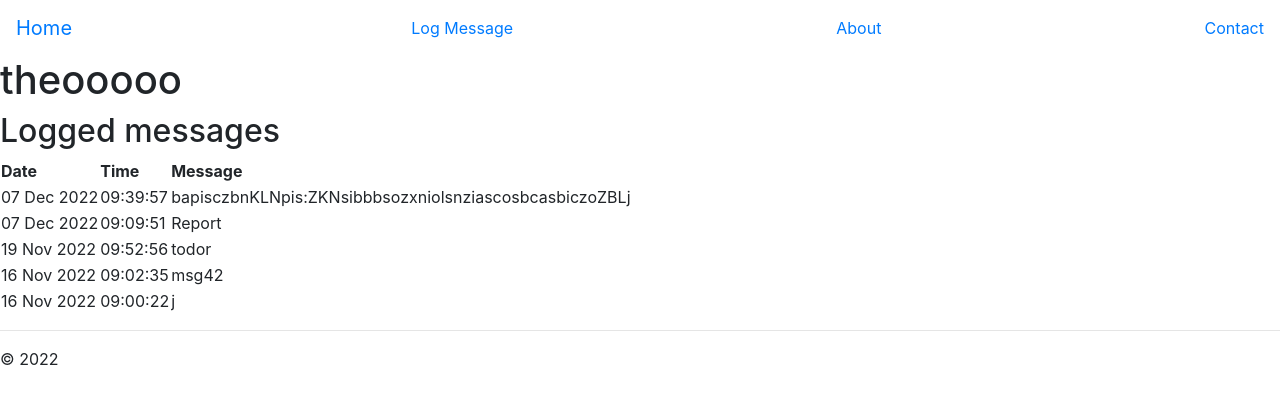
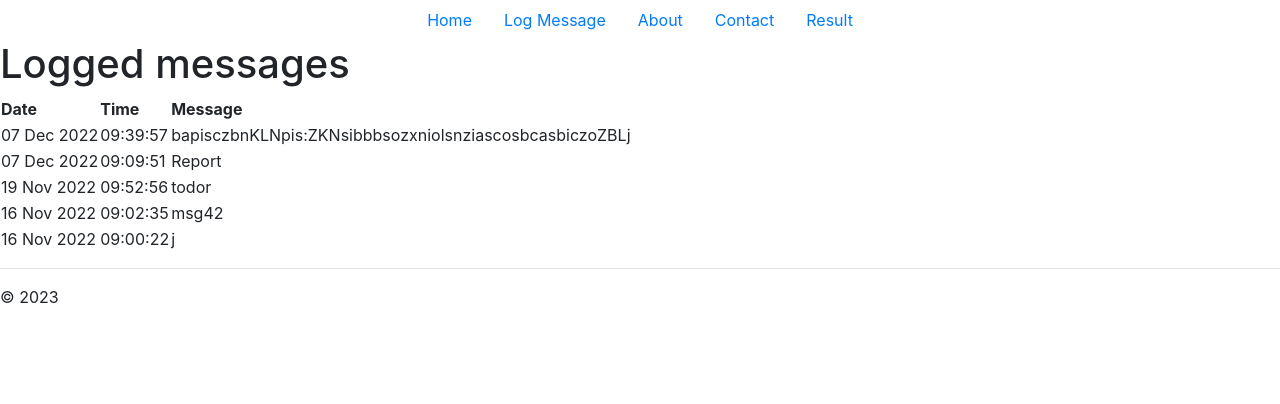
Before and after one commit to phil1110/ITP_2223_Suchagent, a Django app: page / in a window 1280 px wide. Shown: the top 404 px of the page. Run offline with Django 4.2, Linux system fonts and the light colour scheme; data comes from the database, SQL or seed files in the repository; parts of the project's set-up code (start-up, migrations or seed data) failed here and were passed over; some libraries are stand-ins or nearby versions.

```diff
--- a/hello/templates/hello/home.html
+++ b/hello/templates/hello/home.html
@@ -3,9 +3,7 @@
     Home
 {% endblock %}
 {% block content %}
-    <h1>theooooo</h1>
-    <h2>Logged messages</h2>
-
+    <h1>Logged messages</h1>
     {% if message_list %}
         <table class="message_list">
             <thead>
--- a/hello/templates/hello/layout.html
+++ b/hello/templates/hello/layout.html
@@ -9,19 +9,30 @@
 </head>
 
 <body>
-<div class="navbar">
-    <a href="{% url 'home' %}" class="navbar-brand">Home</a>
-    <a href="{% url 'log' %}" class="navbar-item">Log Message</a>
-    <a href="{% url 'about' %}" class="navbar-item">About</a>
-    <a href="{% url 'contact' %}" class="navbar-item">Contact</a>
-</div>
+  <ul class="nav nav-pills flex-column flex-sm-row justify-content-center">
+    <li class="nav-item">
+        <a class="flex-sm-fill text-sm-center nav-link" data-bs-toggle="nav-pills" aria-current="page" href="{% url 'home' %}">Home</a>
+    </li>
+    <li class="nav-item">
+        <a class="flex-sm-fill text-sm-center nav-link" data-bs-toggle="nav-pills" aria-current="page" href="{% url 'log' %}">Log Message</a>
+    </li>
+    <li class="nav-item">
+        <a class="flex-sm-fill text-sm-center nav-link" data-bs-toggle="nav-pills" aria-current="page" href="{% url 'about' %}">About</a>
+    </li>
+    <li class="nav-item">
+        <a class="flex-sm-fill text-sm-center nav-link" data-bs-toggle="nav-pills" aria-current="page" href="{% url 'contact' %}">Contact</a>
+    </li>
+    <li class="nav-item">
+        <a class="flex-sm-fill text-sm-center nav-link" data-bs-toggle="nav-pills" aria-current="page" href="{% url 'result' %}">Result</a>
+    </li>
+  </ul>
 
 <div class="body-content">
     {% block content %}
     {% endblock %}
     <hr/>
     <footer>
-        <p>&copy; 2022</p>
+        <p>&copy; 2023</p>
     </footer>
 </div>
 </body>
--- a/hello/templates/hello/log_message.html
+++ b/hello/templates/hello/log_message.html
@@ -6,6 +6,6 @@
     <form method="POST" class="log-form">
         {% csrf_token %}
         {{ form.as_p }}
-        <button type="submit" class="save btn btn-default">Log</button>
+        <button type="submit" class="save btn btn-primary">Submit</button>
     </form>
 {% endblock %}
--- a/hello/urls.py
+++ b/hello/urls.py
@@ -16,4 +16,5 @@ urlpatterns = [
     path("about/", views.about, name="about"),
     path("contact/", views.contact, name="contact"),
     path("log/", views.log_message, name="log"),
+    path("result/", views.result, name="result")
 ]
--- a/hello/views.py
+++ b/hello/views.py
@@ -1,3 +1,4 @@
+from urllib import request
 from django.shortcuts import render
 
 # Create your views here.
@@ -8,6 +9,7 @@ from django.shortcuts import redirect
 from hello.forms import LogMessageForm
 from hello.models import LogMessage
 from django.views.generic import ListView
+from django.utils import simplejson as json
 
 
 class HomeListView(ListView):
@@ -25,6 +27,11 @@ def about(request):
 
 def contact(request):
     return render(request, "hello/contact.html")
+
+
+def result(request):
+
+    return render(request, 'hello/result.html')
 
 
 def log_message(request):
```
Also changed, not shown: hello/templates/hello/result.html (added, +9 -0 lines).
